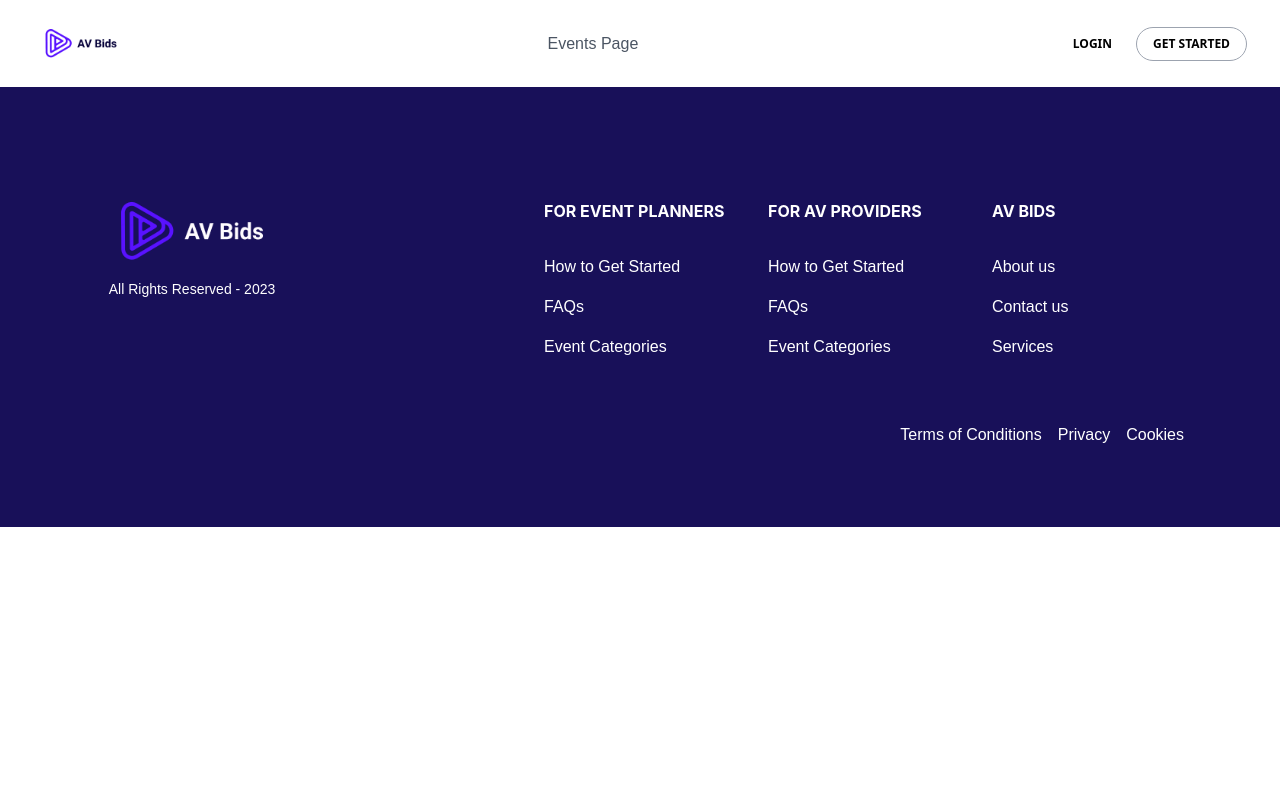
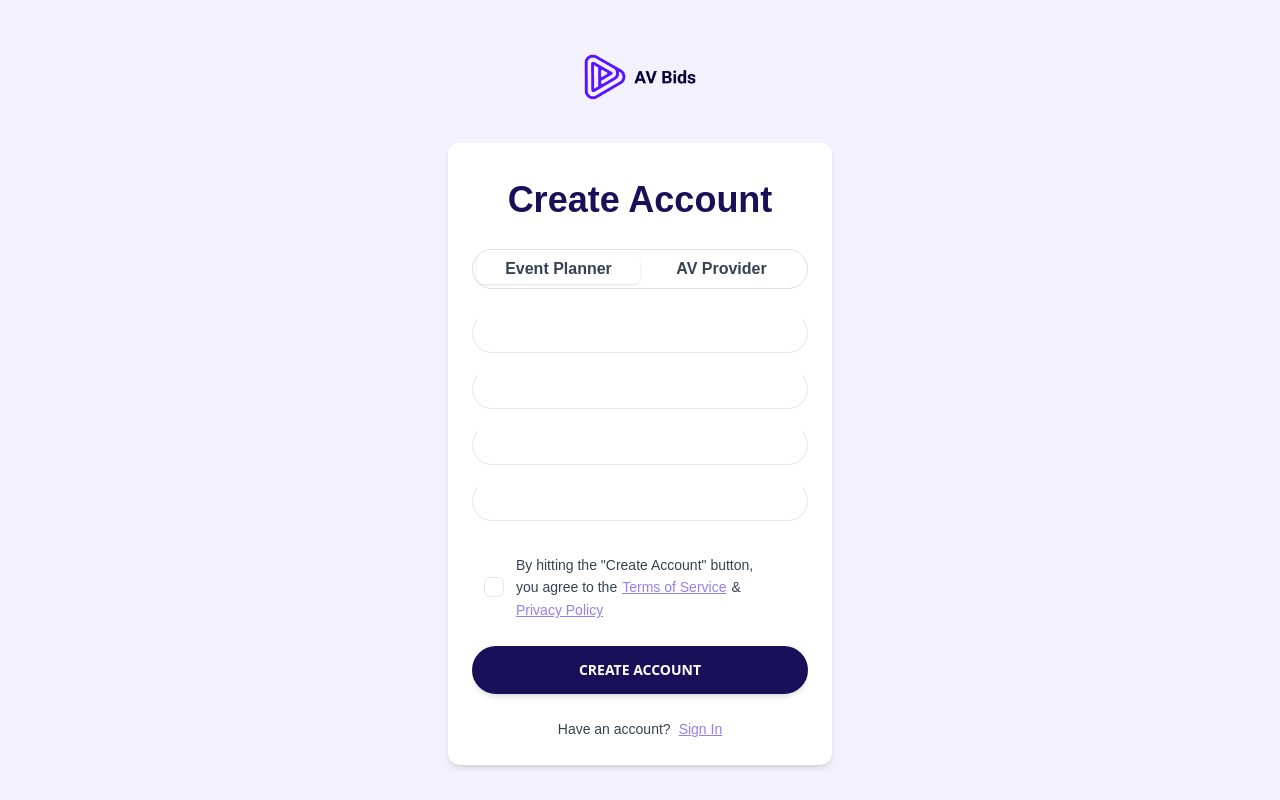
Before and after one commit to diduladishan/AV-Bids-New, a React (Create React App) app: page /5_01_create_event_planner in a window 1280 px wide. Built offline with nearby package versions, Linux system fonts and the light colour scheme.

Commit message:
2023 10 19 update

```diff
--- a/src/pages/5_01_create_event_planner/index.tsx
+++ b/src/pages/5_01_create_event_planner/index.tsx
@@ -1,13 +1,218 @@
 import React from "react";
-import { Button } from "@material-tailwind/react";
-import EVENTPLANNER_1 from "../../assets/event planner/Add User-rafiki 1.png";
-import EVENTPLANNER_2 from "../../assets/event planner/create your account.png";
-import EVENTPLANNER_3 from "../../assets/event planner/post an event.png";
-import EVENTPLANNER_4 from "../../assets/event planner/choose the best proposal.png";
-import Done_Icon from "../../assets/AV Providers/done-icon.png";
+import LOGO from "../../assets/register/logo.png";
 
-function index() {
-  return <div></div>;
+import {
+  Card,
+  CardHeader,
+  CardBody,
+  Input,
+  Button,
+  Typography,
+  Tabs,
+  TabsHeader,
+  TabsBody,
+  Tab,
+  TabPanel,
+  Select,
+  Option,
+  Checkbox,
+} from "@material-tailwind/react";
+
+export default function CheckoutForm() {
+  const [type, setType] = React.useState("card");
+
+  return (
+    <div className="flex items-center justify-center h-screen bg-[#f3f1fb]">
+      <div>
+        <div className="flex items-center justify-center mb-6">
+          <img src={LOGO} alt="aad" className=" w-[150px] object-contain" />
+        </div>
+
+        {/* <Card className="w-full max-w-[24rem]"> */}
+        <Card className="w-full w-[24rem]">
+          <CardHeader
+            color="white"
+            floated={false}
+            shadow={false}
+            className="m-0 grid place-items-center px-4 pt-8 pb-0 text-center"
+          >
+            <h2 className="text-[30] text-primary">Create Account</h2>
+          </CardHeader>
+          <CardBody>
+            <Tabs value={type} className="overflow-visible">
+              <TabsHeader className="relative z-0 border border-[#E0E0E0] rounded-3xl ">
+                <Tab value="card" onClick={() => setType("card")}>
+                  <h2 className="text-[16px]">Event Planner</h2>
+                </Tab>
+                <Tab value="paypal" onClick={() => setType("paypal")}>
+                  <h2 className="text-[16px]">AV Provider</h2>
+                </Tab>
+              </TabsHeader>
+              <TabsBody
+                className="!overflow-x-hidden !overflow-y-visible"
+                animate={{
+                  initial: {
+                    x: type === "card" ? 400 : -400,
+                  },
+                  mount: {
+                    x: 0,
+                  },
+                  unmount: {
+                    x: type === "card" ? 400 : -400,
+                  },
+                }}
+              >
+                <TabPanel value="card" className="p-0">
+                  <form className="mt-6 flex flex-col gap-4">
+                    <div>
+                      <Input
+                        type="text"
+                        placeholder="First Name"
+                        className=" !border-t-blue-gray-200 focus:!border-t-gray-900 bg-[#f3f1fb] rounded-full"
+                        labelProps={{
+                          className: "before:content-none after:content-none",
+                        }}
+                        crossOrigin="anonymous"
+                      />
+                    </div>
+                    <div>
+                      <Input
+                        type="text"
+                        placeholder="Last Name"
+                        className=" !border-t-blue-gray-200 focus:!border-t-gray-900 bg-[#f3f1fb] rounded-full"
+                        labelProps={{
+                          className: "before:content-none after:content-none",
+                        }}
+                        crossOrigin="anonymous"
+                      />
+                    </div>
+                    <div>
+                      <Input
+                        type="email"
+                        placeholder="Email Address"
+                        className=" !border-t-blue-gray-200 focus:!border-t-gray-900 bg-[#f3f1fb] rounded-full"
+                        labelProps={{
+                          className: "before:content-none after:content-none",
+                        }}
+                        crossOrigin="anonymous"
+                      />
+                    </div>
+                    <div className="mb-4">
+                      <Input
+                        type="password"
+                        placeholder="Password"
+                        className=" !border-t-blue-gray-200 focus:!border-t-gray-900 bg-[#f3f1fb] rounded-full"
+                        labelProps={{
+                          className: "before:content-none after:content-none",
+                        }}
+                        crossOrigin="anonymous"
+                      />
+                    </div>
+
+                    <Checkbox
+                      label={
+                        <p color="blue-gray" className="text-[14px]">
+                          By hitting the "Create Account" button,<br></br> you
+                          agree to the
+                          <span className="text-secondary underline mx-[5px]">
+                            Terms of Service
+                          </span>
+                          &<br></br>
+                          <span className="text-secondary underline">
+                            Privacy Policy
+                          </span>
+                        </p>
+                      }
+                      crossOrigin=""
+                    />
+
+                    <Button size="lg" className="rounded-full bg-primary mt-2">
+                      Create Account
+                    </Button>
+                    <p className="mt-2 flex items-center justify-center gap-2 text-[14px]">
+                      Have an account?{" "}
+                      <span className="text-secondary underline">Sign In</span>
+                    </p>
+                  </form>
+                </TabPanel>
+                <TabPanel value="paypal" className="p-0">
+                  <form className="mt-6 flex flex-col gap-4">
+                    <div>
+                      <Input
+                        type="text"
+                        placeholder="First Name"
+                        className=" !border-t-blue-gray-200 focus:!border-t-gray-900 bg-[#f3f1fb] rounded-full"
+                        labelProps={{
+                          className: "before:content-none after:content-none",
+                        }}
+                        crossOrigin="anonymous"
+                      />
+                    </div>
+                    <div>
+                      <Input
+                        type="text"
+                        placeholder="Last Name"
+                        className=" !border-t-blue-gray-200 focus:!border-t-gray-900 bg-[#f3f1fb] rounded-full"
+                        labelProps={{
+                          className: "before:content-none after:content-none",
+                        }}
+                        crossOrigin="anonymous"
+                      />
+                    </div>
+                    <div>
+                      <Input
+                        type="email"
+                        placeholder="Email Address"
+                        className=" !border-t-blue-gray-200 focus:!border-t-gray-900 bg-[#f3f1fb] rounded-full"
+                        labelProps={{
+                          className: "before:content-none after:content-none",
+                        }}
+                        crossOrigin="anonymous"
+                      />
+                    </div>
+                    <div className="mb-4">
+                      <Input
+                        type="password"
+                        placeholder="Password"
+                        className=" !border-t-blue-gray-200 focus:!border-t-gray-900 bg-[#f3f1fb] rounded-full"
+                        labelProps={{
+                          className: "before:content-none after:content-none",
+                        }}
+                        crossOrigin="anonymous"
+                      />
+                    </div>
+
+                    <Checkbox
+                      label={
+                        <p color="blue-gray" className="text-[14px]">
+                          By hitting the "Create Account" button,<br></br> you
+                          agree to the
+                          <span className="text-secondary underline mx-[5px]">
+                            Terms of Service
+                          </span>
+                          &<br></br>
+                          <span className="text-secondary underline">
+                            Privacy Policy
+                          </span>
+                        </p>
+                      }
+                      crossOrigin=""
+                    />
+
+                    <Button size="lg" className="rounded-full bg-primary mt-2">
+                      Create Account
+                    </Button>
+                    <p className="mt-2 flex items-center justify-center gap-2 text-[14px]">
+                      Have an account?{" "}
+                      <span className="text-secondary underline">Sign In</span>
+                    </p>
+                  </form>
+                </TabPanel>
+              </TabsBody>
+            </Tabs>
+          </CardBody>
+        </Card>
+      </div>
+    </div>
+  );
 }
-
-export default index;
--- a/src/pages/8_about_us/index.tsx
+++ b/src/pages/8_about_us/index.tsx
@@ -1,10 +1,6 @@
 import React from "react";
 import { Button } from "@material-tailwind/react";
 import ABOUTUS_01 from "../../assets/about us/AboutUs_01.png";
-import EVENTPLANNER_2 from "../../assets/event planner/create your account.png";
-import EVENTPLANNER_3 from "../../assets/event planner/post an event.png";
-import EVENTPLANNER_4 from "../../assets/event planner/choose the best proposal.png";
-import Done_Icon from "../../assets/AV Providers/done-icon.png";
 
 function index() {
   return (
--- a/src/router/index.tsx
+++ b/src/router/index.tsx
@@ -39,7 +39,7 @@ function Router() {
 
     {
       path: "/5_01_create_event_planner",
-      layout: HomeLayout,
+      layout: EmptyLayout,
       routes: [
         { element: lazy(() => import("../pages/5_01_create_event_planner")) },
       ],
```
Also changed, not shown: src/assets/register/logo.png (added), src/pages/6_existing_user/index.tsx (added), 1 other file (tests, documents, lock files or other folders).
